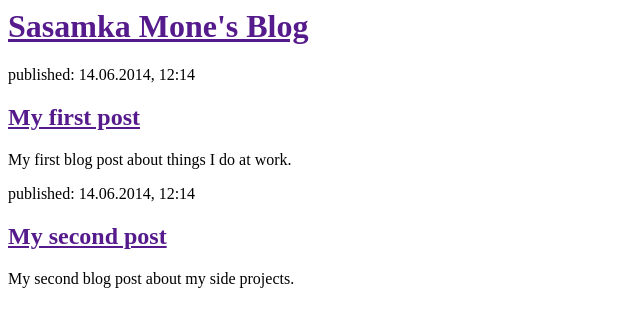
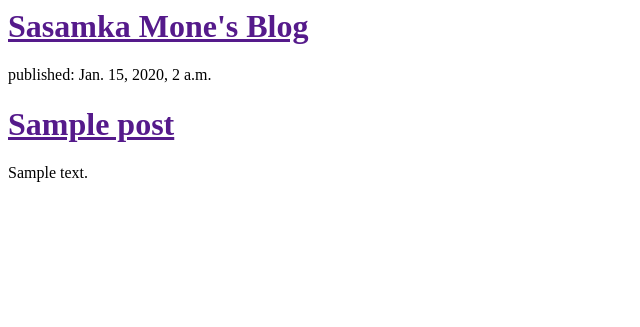
Before and after one commit to sasamkamone/my-first-blog, a Django app: template blog/templates/blog/post_list.html in a window 1280 px wide. Shown: the top 327 px of the page, without its empty margins (0-640 px from the left). Run offline with Django 3.2, Linux system fonts and the light colour scheme; the template is opened without the code that fills it: values that come from a table or form of the project are taken from there, others are empty; tables that the repository leaves empty hold one stand-in row (values such as "Sample post").

Commit message:
Modified templates to display posts from database.

```diff
--- a/blog/templates/blog/post_list.html
+++ b/blog/templates/blog/post_list.html
@@ -7,16 +7,13 @@
             <h1><a href="">Sasamka Mone's Blog</a></h1>
         </div>
 
-        <div>
-            <p>published: 14.06.2014, 12:14</p>
-            <h2><a href="">My first post</a></h2>
-            <p>My first blog post about things I do at work.</p>
-        </div>
-
-        <div>
-            <p>published: 14.06.2014, 12:14</p>
-            <h2><a href="">My second post</a></h2>
-            <p>My second blog post about my side projects.</p>
+  {% for post in posts %}
+      <div>
+          <p>published: {{ post.published_date }}</p>
+          <h1><a href="">{{ post.title }}</a></h1>
+          <p>{{ post.text|linebreaks }}</p>
+      </div>
+  {% endfor %}
         </div>
     </body>
 </html>
--- a/blog/views.py
+++ b/blog/views.py
@@ -1,6 +1,8 @@
 from django.shortcuts import render
-
+from django.utils import timezone
+from .models import Post
 # Create your views here.
 
 def post_list(request):
-    return render(request, 'blog/post_list.html', {})
+    posts = Post.objects.filter(published_date__lte=timezone.now()).order_by('published_date')
+    return render(request, 'blog/post_list.html', {'posts': posts})
```
